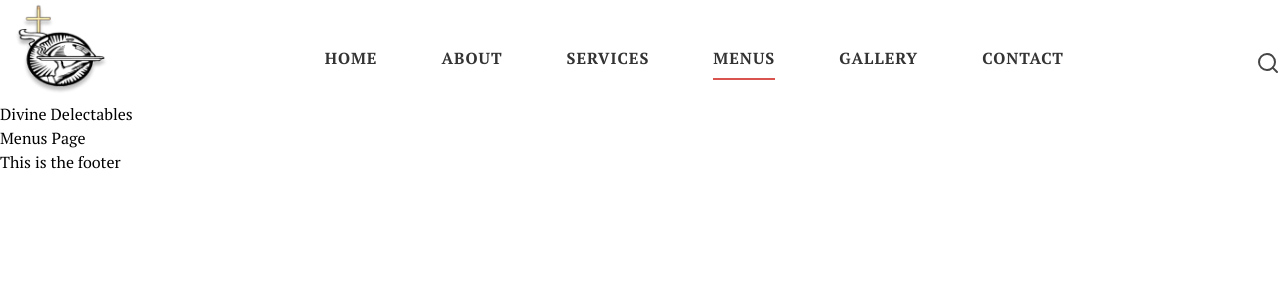
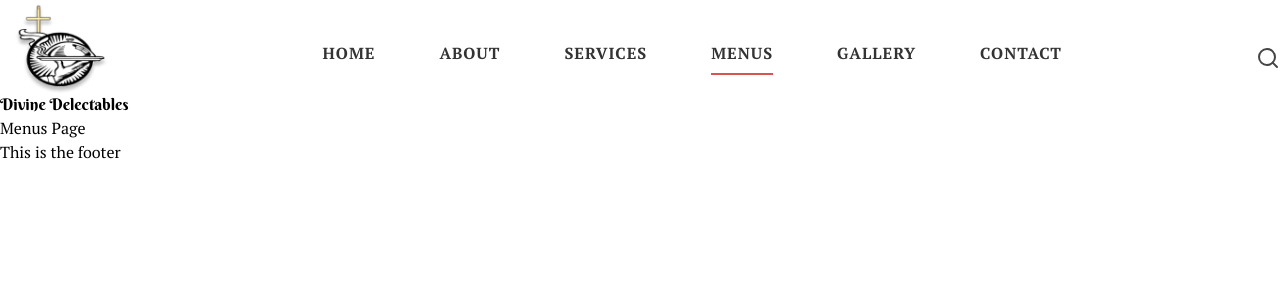
Before and after one commit to jacwynn/divinedelectables.com, a Next.js app: page /menus in a window 1280 px wide. Shown: the top 300 px of the page. Built offline with nearby package versions, Linux system fonts and the light colour scheme.

Commit message:
finish building desktop/mobile navigation

```diff
--- a/components/Header/index.js
+++ b/components/Header/index.js
@@ -1,46 +1,98 @@
+import { useState } from 'react';
 import Image from 'next/image';
 import Link from 'next/link';
 import { useRouter } from 'next/router';
 
 export default function Header() {
 
-    const router = useRouter();
+    const [isOpen, setIsOpen] = useState(false);
 
     return (
         <header>
             <div className='container flex items-center justify-between mx-auto'>
+                <Logo />
+
+                {/* Desktop Menu */}
+                <MenuItems isMobile={false} />
+
+                {/* Only shows on mobile & tablet */}
+                <SearchIcon />
+                <HamburgerMenu openState={{ isOpen, setIsOpen }} />
+            </div>
+
+            {/* Mobile Menu */}
+            {isOpen && <MenuItems isMobile />}
+        </header>
+    )
+}
+
+const MenuItems = ({ isMobile }) => {
+    const router = useRouter();
+    const menuItems = [
+        { name: 'Home', href: '/' },
+        { name: 'About', href: '/about' },
+        { name: 'Services', href: '/services' },
+        { name: 'Menus', href: '/menus' },
+        { name: 'Gallery', href: '/gallery' },
+        { name: 'Contact', href: '/contact' },
+    ];
+
+    return (
+        isMobile ? (
+            <ul className='uppercase lg:hidden'>
+                {menuItems.map(item => (
+                    <li key={item.name} className={`font-bold p-4 text-brand-black text-center tracking-[0.06em]`}>
+                        <Link href={item.href}>{item.name}</Link>
+                    </li>
+                ))}
+            </ul>
+        ) : (
+            <div className='hidden lg:block'>
+                <ul className='flex space-x-16 uppercase'>
+                    {menuItems.map(item => (
+                        <li key={item.name} className={`font-bold text-brand-black tracking-[0.06em] pb-2 border-b-2 ${router.pathname === item.href ? 'border-brand-red' : 'border-transparent'} hover:border-brand-red`}>
+                            <Link href={item.href}>{item.name}</Link>
+                        </li>
+                    ))}
+                </ul>
+            </div>
+        )
+    )
+}
+
+const Logo = () => {
+    return (
         <div>
             <Link href="/">
                 <Image src="/images/logo.png" alt="Logo" width={124} height={101} />
-                        <p>Divine Delectables</p>
+                <p className='hidden lg:block font-berkshire mt-[-10px]'>Divine Delectables</p>
             </Link>
         </div>
-                <div>
-                    <ul className='flex space-x-16 uppercase'>
-                        <li className={`font-bold text-brand-black tracking-[0.06em] pb-2 border-b-2 ${router.pathname === '/' ? 'border-brand-red' : 'border-transparent'} hover:border-brand-red`}>
-                            <Link href="/">Home</Link>
-                        </li>
-                        <li className={`font-bold text-brand-black tracking-[0.06em] pb-2 border-b-2 ${router.pathname === '/about' ? 'border-brand-red' : 'border-transparent'} hover:border-brand-red`}>
-                            <Link href="/about">About</Link>
-                        </li>
-                        <li className={`font-bold text-brand-black tracking-[0.06em] pb-2 border-b-2 ${router.pathname === '/services' ? 'border-brand-red' : 'border-transparent'} hover:border-brand-red`}>
-                            <Link href="/services">Services</Link>
-                        </li>
-                        <li className={`font-bold text-brand-black tracking-[0.06em] pb-2 border-b-2 ${router.pathname === '/menus' ? 'border-brand-red' : 'border-transparent'} hover:border-brand-red`}>
-                            <Link href="/menus">Menus</Link>
-                        </li>
-                        <li className={`font-bold text-brand-black tracking-[0.06em] pb-2 border-b-2 ${router.pathname === '/gallery' ? 'border-brand-red' : 'border-transparent'} hover:border-brand-red`}>
-                            <Link href="/gallery">Gallery</Link>
-                        </li>
-                        <li className={`font-bold text-brand-black tracking-[0.06em] pb-2 border-b-2 ${router.pathname === '/contact' ? 'border-brand-red' : 'border-transparent'} hover:border-brand-red`}>
-                            <Link href="/contact">Contact</Link>
-                        </li>
-                    </ul>
+    )
+}
+
+const HamburgerMenu = ({ openState: { isOpen, setIsOpen } }) => {
+    return (
+        <div className='lg:hidden'>
+            <button className='mr-4' onClick={() => setIsOpen(!isOpen)}>
+                {!isOpen ? <svg viewBox="0 0 100 80" width="40" height="40">
+                    <rect width="100" height="10" rx="10"></rect>
+                    <rect y="30" width="100" height="10" rx="10"></rect>
+                    <rect y="60" width="100" height="10" rx="10"></rect>
+                </svg> :
+                <svg width="40" height="40" viewBox="0 0 40 40" fill="none" xmlns="http://www.w3.org/2000/svg">
+                    <line x1="10" y1="10" x2="30" y2="30" stroke="black" height="10" strokeWidth="3" strokeLinecap='round'/>
+                    <line x1="30" y1="10" x2="10" y2="30" stroke="black" height="10" strokeWidth="3" strokeLinecap='round'/>
+                </svg>}
+            </button>
         </div>
-                <div>
+    )
+}
+
+const SearchIcon = () => {
+    return (
+        <div className='hidden lg:block'>
             <Image src="/images/search.svg" alt="Search Icon" width={24} height={24} />
         </div>
-            </div>
-        </header>
     )
 }
```
Lines whose indentation alone changed are shown as unchanged.
